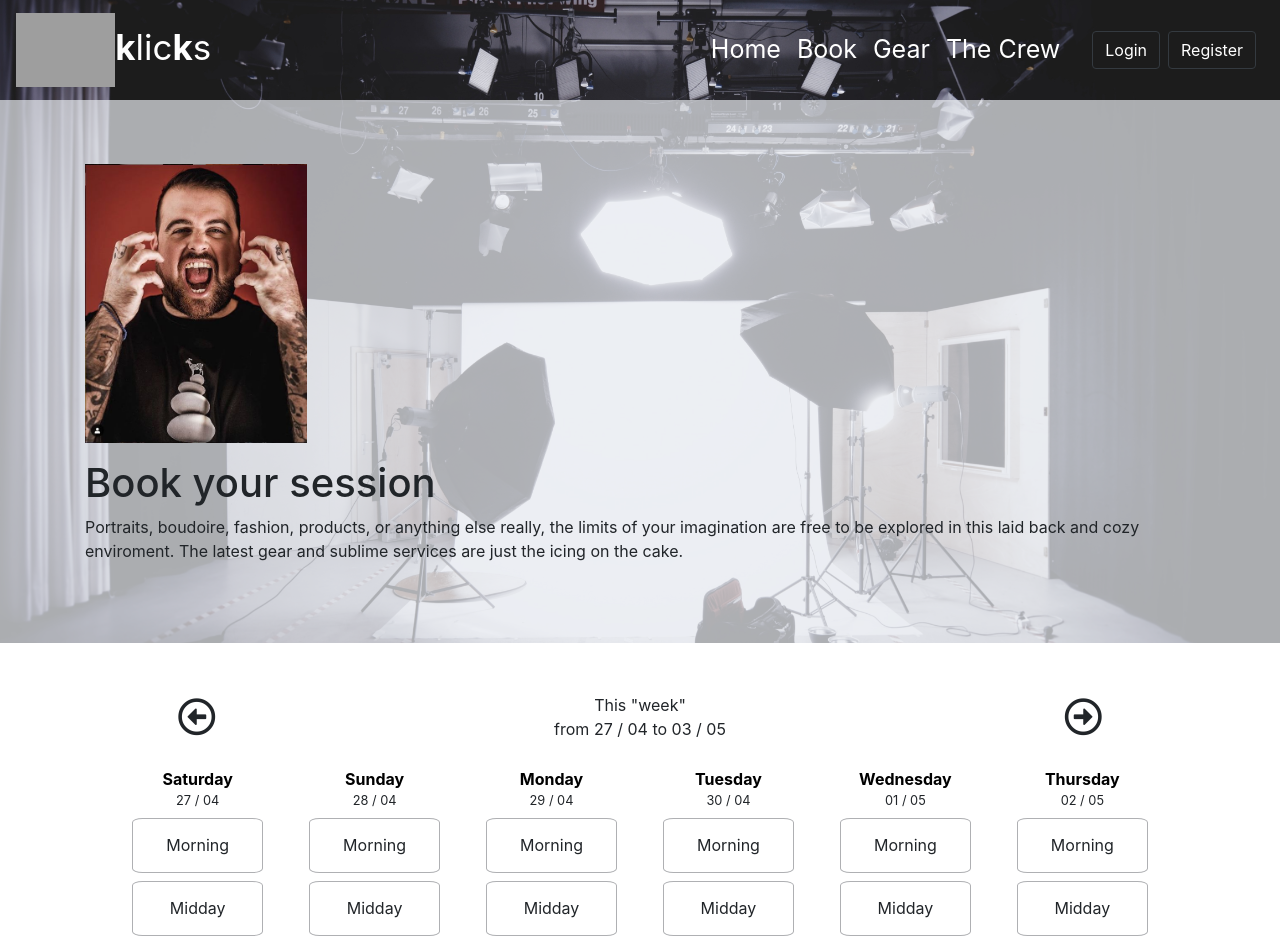
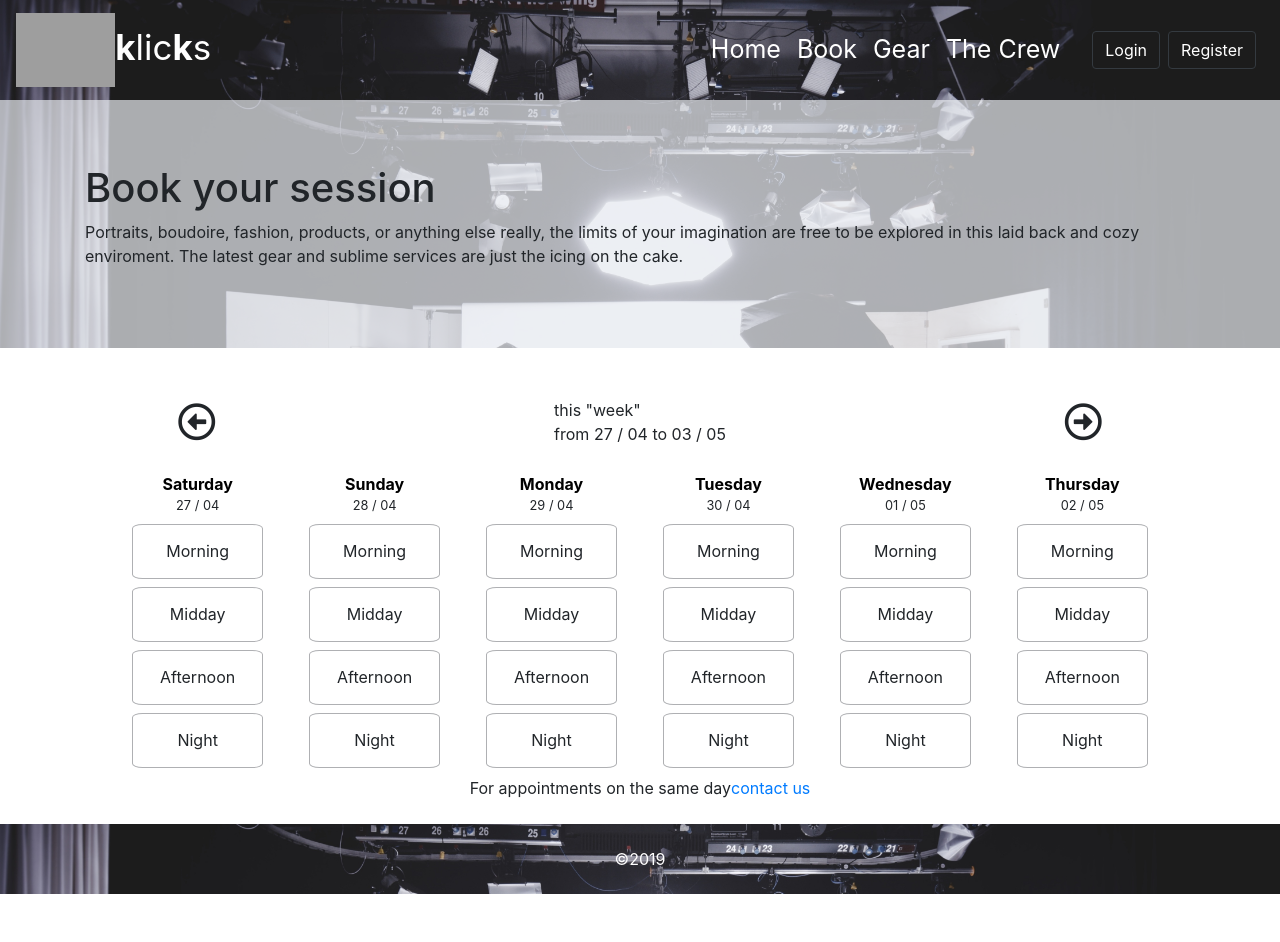
Before and after one commit to giorgoskoz/cb7teamProtoFront, a React (Create React App) app: page /calendar in a window 1280 px wide. Shown: the top 942 px of the page. After the commit the page ends 894 px from the top, so only its background shows below. Built offline with nearby package versions, Linux system fonts and the light colour scheme; grey boxes are pictures that could not be loaded.

Commit message:
before merge attempt

```diff
--- a/src/App.js
+++ b/src/App.js
@@ -14,6 +14,7 @@ import LoginModal from "./components/LoginModal";
 import { library } from '@fortawesome/fontawesome-svg-core';
 import { FontAwesomeIcon } from '@fortawesome/react-fontawesome';
 import { faUser, faLock, faArrowRight, faArrowLeft } from '@fortawesome/free-solid-svg-icons';
+import Footer from './components/Footer';
 
 library.add(faUser);
 library.add(faLock);
@@ -79,6 +80,7 @@ class App extends React.Component {
             <Route path="/gear" component={Gear} />
             <Route path="/crew" component={Topics} />
             <Route path="/ctest" component={CalendarTest} />
+            <Footer></Footer>
           </div>
         </Router>
       </GlobalProvider>
--- a/src/components/Calendar.jsx
+++ b/src/components/Calendar.jsx
@@ -28,19 +28,10 @@ class Calendar extends React.Component {
         }
 
         return (
-            // <Container >
-            //     <Row style={{background: "orange"}}>
-            //         <Col>prev</Col>
-            //         <Col>HERE</Col>
-            //         <Col>next</Col>
-            //     </Row>
-            //     <Row style={{background: "orange"}}>WE</Row>
-            //     <Row style={{background: "orange"}}>GO</Row>
-            // </Container>
             <div>
                 <Jumbotron fluid className="mb-0 here">
                     <Container>
-                        <DisplayPic></DisplayPic>
+                        {/* <DisplayPic></DisplayPic> */}
                         <h1>Book your session { ( this.context.user ) ? this.context.user.firstname : null }</h1>
                         <p>
                             Portraits, boudoire, fashion, products, or anything else really, the limits of your imagination are free to be explored in this laid back and cozy enviroment. The latest gear and sublime services are just the icing on the cake.
@@ -48,51 +39,6 @@ class Calendar extends React.Component {
                     </Container>
                 </Jumbotron>
                 <CalendarTest></CalendarTest>
-                {/* <Row className="justify-content-center whiteBgHere">
-                    <Col align-center className="col-10" align="center">
-                        <Container className="mt-5">
-                            <Row style={{border: "2px solid black"}}>
-                                <Col style={{border: "2px solid black"}}>prev</Col>
-                                <Col xs={8} style={{border: "2px solid black"}} >This week</Col>
-                                <Col style={{border: "2px solid black"}}>Next</Col>
-                            </Row>
-                            <Row style={{border: "2px solid black"}}>
-                                <Col style={{border: "2px solid black"}} >
-                                    <Row style={{border: "2px solid black"}}><b>Sunday</b></Row>
-                                    <Row style={{border: "2px solid black"}}>Morning</Row>
-                                    <Row style={{border: "2px solid black"}}>Midday</Row>
-                                    <Row style={{border: "2px solid black"}}>Afternoon</Row>
-                                    <Row style={{border: "2px solid black"}}>Night</Row>
-                                </Col>
-                                <Col style={{border: "2px solid black"}}>
-                                    <Row style={{border: "2px solid black"}}><b>Sunday</b></Row>
-                                    <Row style={{border: "2px solid black"}}>Morning</Row>
-                                    <Row style={{border: "2px solid black"}}>Midday</Row>
-                                    <Row style={{border: "2px solid black"}}>Afternoon</Row>
-                                    <Row style={{border: "2px solid black"}}>Night</Row>
-                                </Col>
-                                <Col style={{border: "2px solid black"}}>
-                                    <Row>Tuesday</Row>
-                                    {cols()}
-                                </Col>
-
-                                <Col style={{border: "2px solid black"}}>Wednesday</Col>
-                                <Col style={{border: "2px solid black"}}>Thursday</Col>
-                                <Col style={{border: "2px solid black"}}>Friday</Col>
-                                <Col style={{border: "2px solid black"}}>Saturday</Col>
-                            </Row>
-                            <br></br>
-                            <br></br>
-                            <br></br>
-                            <br></br>
-                            <br></br>
-                            <br></br>
-                            <br></br>
-                            <br></br>
-                            <br></br>
-                        </Container>
-                    </Col>
-                </Row> */}
             </div>
         )
     }
--- a/src/components/CalendarTest.jsx
+++ b/src/components/CalendarTest.jsx
@@ -44,16 +44,21 @@ class CalendarTest extends React.Component{
 
     dailySchedule2 ( date, j ){
         let timeslots = ["Morning", "Midday", "Afternoon", "Night"];
-        let timeslotList = [<div className="row justify-content-center d-flex align-items-center dayWordBox mb-0"><b>{moment( date ).format("dddd")}</b>{"\n"}</div>];
-        timeslotList.push( <div className="row justify-content-center d-flex align-items-center mb-2"><small>{moment( date ).format("DD / MM")}</small></div>);
+        let timeslotsTimes = ["8", "12", "16", "20"];
+        let timeslotList = [<div key={ moment( date ).format("YYYY/MM/DD") } className="row justify-content-center d-flex align-items-center dayWordBox mb-0"><b>{moment( date ).format("dddd")}</b>{"\n"}</div>];
+        console.log( moment( date ).format("YYYY/MM/DD") );
+        timeslotList.push( <div key={ moment( date ).format("DD / MM") } className="row justify-content-center d-flex align-items-center mb-2"><small>{moment( date ).format("DD / MM")}</small></div>);
         for(let i = 0; i<timeslots.length ; i++){
-            let unique = moment(this.state.baseDate).format() + " " + timeslots[i];
+            let sessionDate = moment( date ).set({ hour: parseInt(timeslotsTimes[i], 10), minute: parseInt(0, 10) }).toDate();
+            let sessionDateEnd = moment ( sessionDate ).add(4, 'hours')
+            let unique = moment( sessionDate ).format() + " " + timeslots[i];
             console.log(unique);
-            let timeslotRow = <div id={unique} className="row justify-content-center d-flex align-items-center dailyBox">{timeslots[i]}</div>
+            console.log(moment( sessionDateEnd ).format());
+            let timeslotRow = <div key = {unique} className="row justify-content-center d-flex align-items-center dailyBox">{timeslots[i]}</div>
             timeslotList.push(timeslotRow)
         };
 
-        return <div className="col-md-2 col-4">{ timeslotList }</div>;
+        return <div key={ moment( date ).format("YYYY/MM/DD") } className="col-md-2 col-4">{ timeslotList }</div>;
     }
 
     handlePrev(){
@@ -71,14 +76,15 @@ class CalendarTest extends React.Component{
     }
 
     render(){
+        console.log(moment(this.state.baseDate).format());
         return(
             <Row className="justify-content-center whiteBgHere">
-                    <Col align-center className="col-12 col-md-10" align="center">
+                    <Col className="col-12 col-md-10 align-center">
                         <Container className="mt-5">
                             <Row className="mb-4">
-                                <Col  className="calendarNav justify-content-center d-flex align-items-center" onClick={ this.handlePrev }><i class="far fa-arrow-alt-circle-left"></i></Col>
-                                <Col className="col-6 col-md-8 calendarHead">This "week"<br></br> from { moment(this.state.baseDate).format("DD / MM")  } to { moment(this.state.baseDate).add(6, 'days').format("DD / MM")  }</Col>
-                                <Col className="calendarNav justify-content-center d-flex align-items-center" onClick={ this.handleNext }><i class="far fa-arrow-alt-circle-right"></i></Col>
+                                <Col className="calendarNav justify-content-center d-flex align-items-center" onClick={ this.handlePrev }><i className="far fa-arrow-alt-circle-left"></i></Col>
+                                <Col className="col-6 col-md-8 justify-content-center d-flex align-items-center calendarHead">this "week"<br></br>from { moment(this.state.baseDate).format("DD / MM")  } to { moment(this.state.baseDate).add(6, 'days').format("DD / MM")  }</Col>
+                                <Col className="calendarNav justify-content-center d-flex align-items-center" onClick={ this.handleNext }><i className="far fa-arrow-alt-circle-right"></i></Col>
                             </Row>
                             <Row>
                                 {this.sixDays( this.state.baseDate )}
@@ -87,7 +93,7 @@ class CalendarTest extends React.Component{
                         </Container>
                     </Col>
                 </Row>
-        )
+        );
     }
 
 }
--- /dev/null
+++ b/src/components/DisplayPic.css
@@ -0,0 +1,3 @@
+.displayPic {
+    width: 360px;
+}
--- a/src/components/DisplayPic.jsx
+++ b/src/components/DisplayPic.jsx
@@ -1,4 +1,5 @@
 import React from 'react';
+import './DisplayPic.css';
 import aportrait1 from '../img/display-pics/aportrait1.JPG';
 import aportrait2 from '../img/display-pics/aportrait2.JPG';
 import aportrait3 from '../img/display-pics/aportrait3.JPG';
@@ -17,13 +18,13 @@ class DisplayPic extends React.Component {
 
     getDisplayPic(){
         let displayPics = [ aportrait1, aportrait2, aportrait3, aportrait4, aportrait5, aportrait6 ];
-        return displayPics[ this.getRandomInt( 0 , 5) ]
+        return displayPics[ this.getRandomInt( 0 , 6) ]
     }
 
     render(){
         return(
             <div>
-                <img src={ this.getDisplayPic() } className="mb-3"></img>
+                <img src={ this.getDisplayPic() } className="mb-3 displayPic"></img>
             </div>
         )
     }
--- /dev/null
+++ b/src/components/Footer.css
@@ -0,0 +1,4 @@
+.footer {
+    color: white;
+    height:70px;
+}
--- /dev/null
+++ b/src/components/Footer.jsx
@@ -0,0 +1,13 @@
+import React from 'react';
+import './Footer.css';
+
+class Footer extends React.Component {
+
+    render(){
+        return(
+            <div className="row justify-content-center d-flex align-items-center footer">©2019</div>
+        )
+    }
+}
+
+export default Footer;
--- a/src/components/Gear.css
+++ b/src/components/Gear.css
@@ -1,5 +1,5 @@
 .here {
-    background-color: rgb(233,236,239, 0.7)
+    background-color: rgb(233,236,239, 0.7);
 }
 
 .whiteBgHere {
--- a/src/components/Gear.jsx
+++ b/src/components/Gear.jsx
@@ -11,7 +11,7 @@ class Gear extends React.Component {
             <div>
                 <Jumbotron fluid className="mb-0 here">
                     <Container>
-                        <DisplayPic></DisplayPic>
+                        {/* <DisplayPic></DisplayPic> */}
                         <h1>Check the goods</h1>
                         <p>
                             A selection of lights and photography paraphernalia are provided with the studio, and cameras as well as lenses are available to rent.
--- a/src/components/Home.jsx
+++ b/src/components/Home.jsx
@@ -30,7 +30,7 @@ class Home extends React.Component {
             <div>
                 <Jumbotron id="here" fluid className="mb-0">
                     <Container>
-                    <DisplayPic></DisplayPic>
+                    {/* <DisplayPic></DisplayPic> */}
                         <h1>We've got the spot, if you've got the coin</h1>
                         <p>
                             Welcome, make yourself at home.
```
